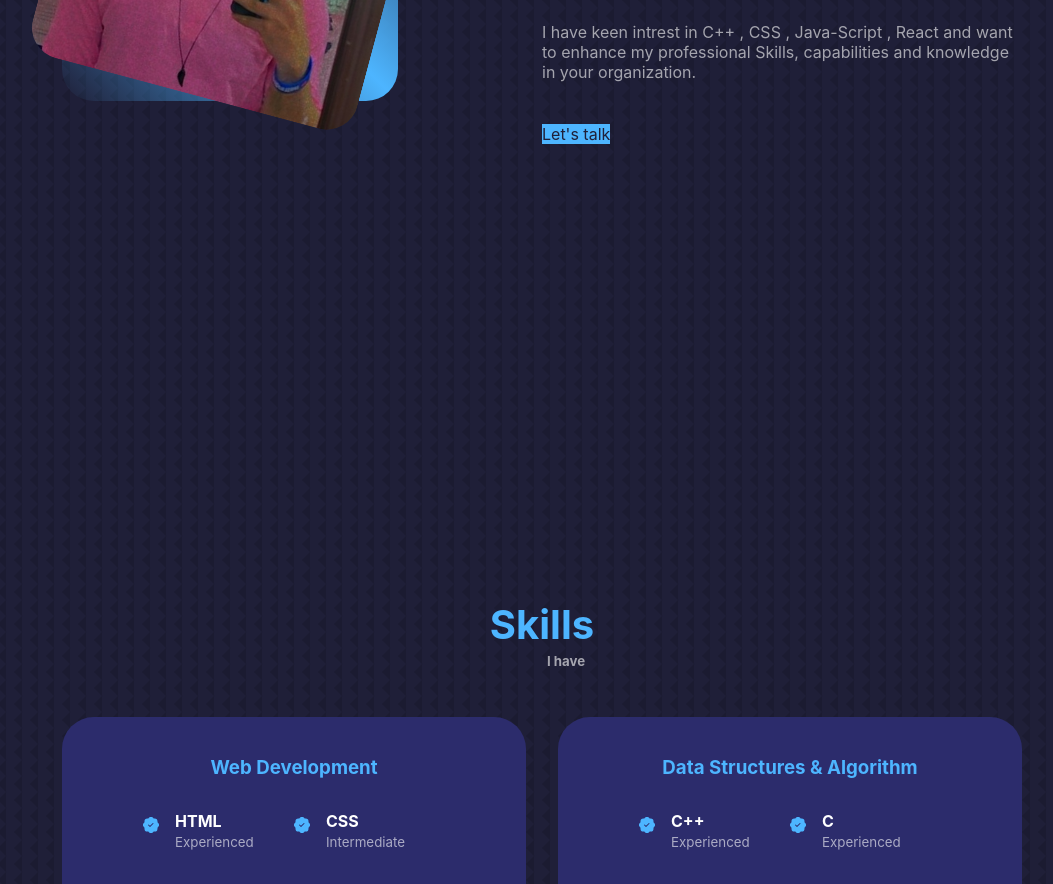
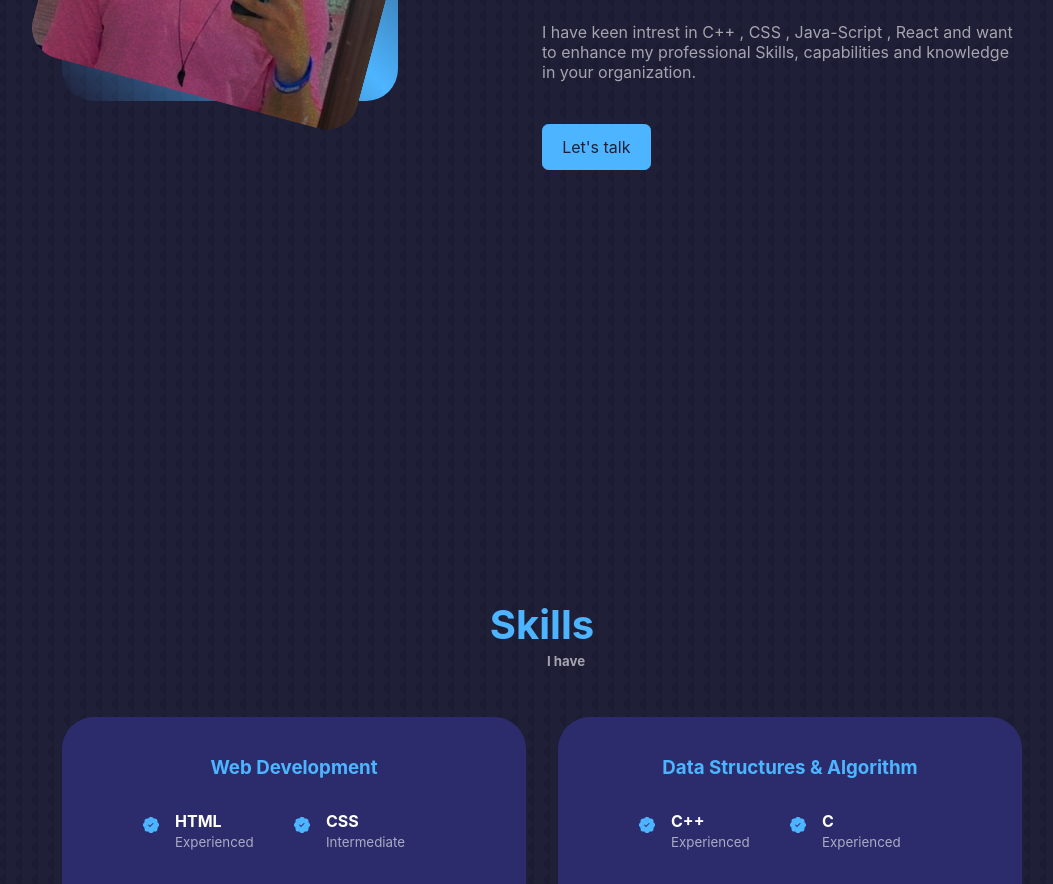
Before and after one commit to bhavisshyya/My-Portfolio, a React (Create React App) app: page / in a window 1280 px wide. Shown: the part 1320-2204 px from the top of the page, without its empty margins (98-1151 px from the left). Built offline with nearby package versions, Linux system fonts and the light colour scheme.

Commit message:
small change:

```diff
--- a/src/Components/about/About.js
+++ b/src/Components/about/About.js
@@ -38,7 +38,7 @@ function about() {
               want to enhance my professional Skills, capabilities and knowledge in your organization.
           </p>
 
-          <a href='#contact' className='btn1 btn-primary'>Let's talk</a>
+          <a href='#contact' className='btn1 btn btn-primary'>Let's talk</a>
         </div>
       </div>
     </section>
```
